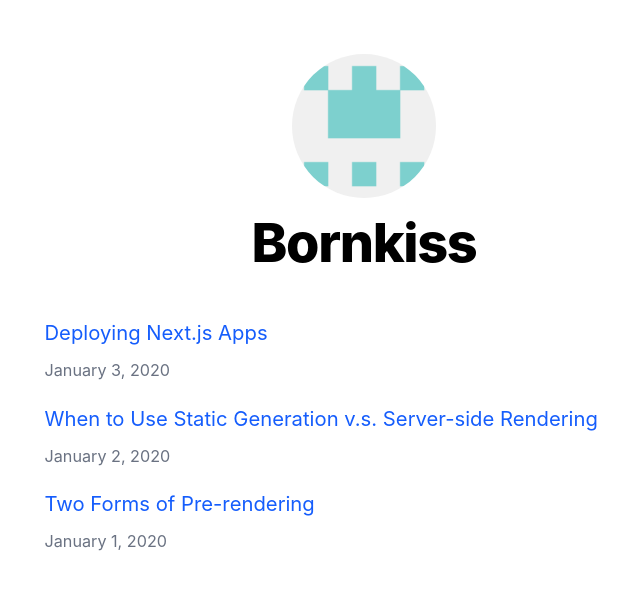
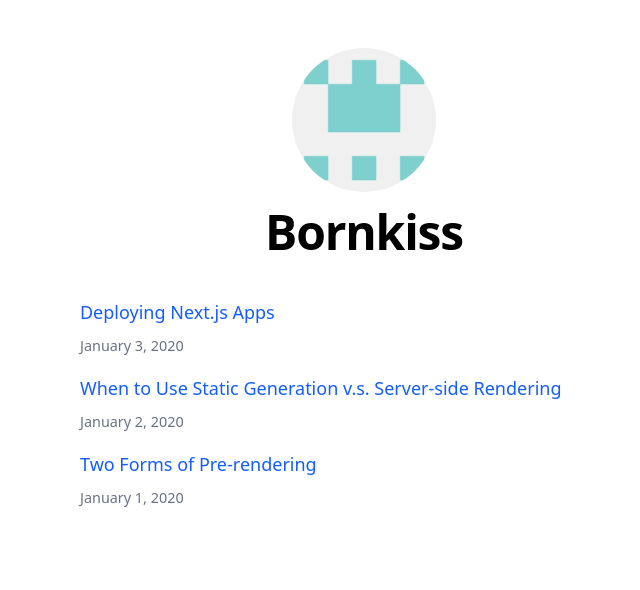
Before and after one commit to bornkiss/next-blog, a Next.js app: page / in a window 1280 px wide. Shown: the top 590 px of the page, without its empty margins (276-916 px from the left). Built offline with nearby package versions, Linux system fonts and the light colour scheme.

Commit message:
feat: update css according to  tailwindcss v4 (#6)

```diff
--- a/pages/index.js
+++ b/pages/index.js
@@ -21,7 +21,7 @@
         <title>{siteTitle}</title>
       </Head>
       <Article>
-        <ul className="list-none p-0 m-0 !mt-6">
+        <ul className="list-none p-0 m-0 mt-6!">
           {allPostsData.map(({ id, date, title }) => (
             <li key={id}>
               <Link className="font-normal" href={`/posts/${id}`} >
--- a/styles/index.css
+++ b/styles/index.css
@@ -1,22 +1,19 @@
 @import 'tailwindcss';
 @plugin "@tailwindcss/typography";
 
-html,
-body {
-  padding: 0;
-  margin: 0;
-  font-family:
-    -apple-system,
-    BlinkMacSystemFont,
-    Segoe UI,
-    Roboto,
-    Oxygen,
-    Ubuntu,
-    Cantarell,
-    Fira Sans,
-    Droid Sans,
-    Helvetica Neue,
-    sans-serif;
-  line-height: 1.6;
-  font-size: 18px;
+/*
+  The default border color has changed to `currentcolor` in Tailwind CSS v4,
+  so we've added these compatibility styles to make sure everything still
+  looks the same as it did with Tailwind CSS v3.
+  If we ever want to remove these styles, we need to add an explicit border
+  color utility to any element that depends on these defaults.
+*/
+@layer base {
+  *,
+  ::after,
+  ::before,
+  ::backdrop,
+  ::file-selector-button {
+    border-color: var(--color-gray-200, currentcolor);
+  }
 }
```
